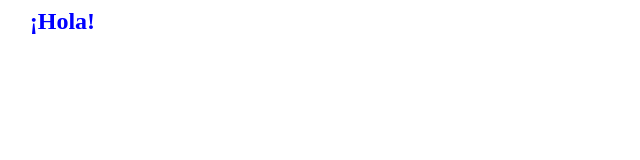
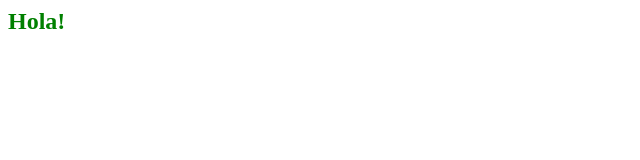
Before and after one commit to ElDaVz/hola, a plain HTML site: page index.html in a window 1280 px wide. Shown: the whole page, without its empty margins (0-640 px from the left). Drawn offline with Linux system fonts and the light colour scheme.

Commit message:
Update index.html

```diff
--- a/index.html
+++ b/index.html
@@ -1,11 +1,16 @@
-<span style="display: inline-block; font-size: 24px; font-weight: bold; color: blue;
-animation: slide 3s linear infinite;">
-  ¡Hola!
-</span>
+<style>
+  @keyframes bounce {
+    0%, 100% { transform: translateY(0); }
+    50% { transform: translateY(-10px); }
+  }
 
-<style>
-  @keyframes slide {
-    0% { transform: translateX(-100%); }
-    100% { transform: translateX(100%); }
+  .bouncing-text {
+    font-size: 24px;
+    font-weight: bold;
+    color: green;
+    display: inline-block;
+    animation: bounce 0.5s infinite;
   }
 </style>
+
+<div class="bouncing-text">Hola!</div>
```
